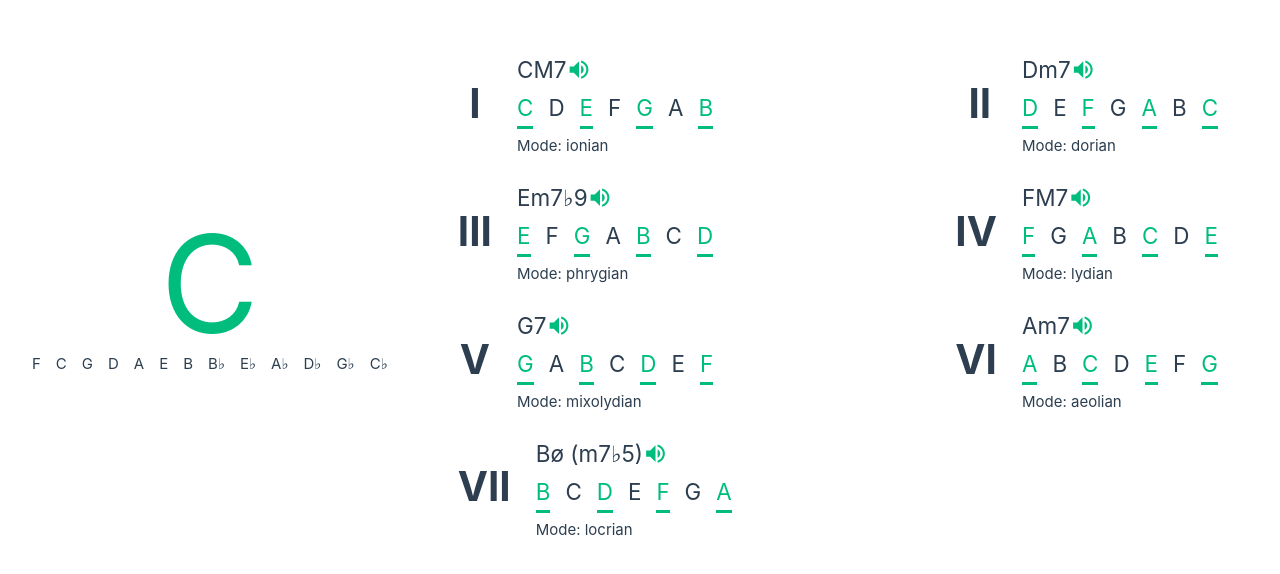
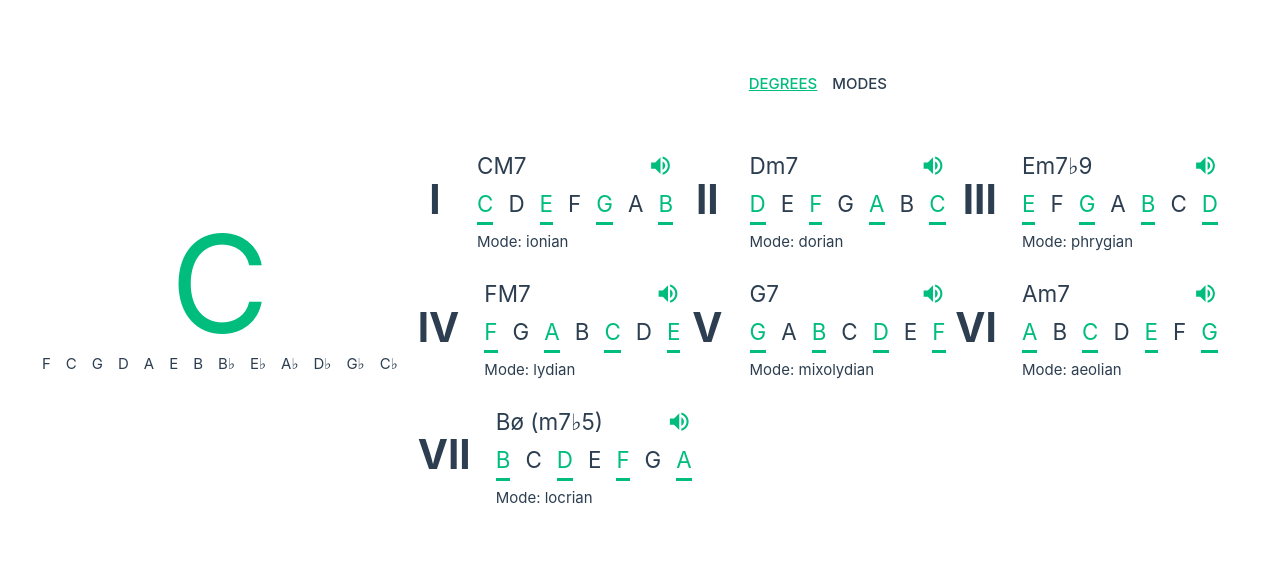
Before and after one commit to syl-p/easy-music-key-react, a React (Vite) app: page / in a window 1280 px wide. Shown: the part 104-678 px from the top of the page. Built offline with nearby package versions, Linux system fonts and the light colour scheme.

Commit message:
feat: dynamic change between degree and mode

```diff
--- a/src/App.jsx
+++ b/src/App.jsx
@@ -2,13 +2,15 @@ import { useState } from 'react'
 import Scale from "./utils/scale.class.js";
 import Degree from "./components/Degree.jsx";
 import Selector from "./components/Selector.jsx";
+import TonePlayer from "./utils/tone-player.class.js";
 
 function App() {
+  const tone = new TonePlayer()
   const [key, setKey] = useState({
     fonda: 'C',
     type: 'major',
     view: 'degree',
-    scale: new Scale('C')
+    scale: new Scale('C'),
   })
 
   function changeKey (fonda){
@@ -20,6 +22,19 @@ function App() {
     }))
   }
 
+  function changeView (view) {
+    setKey(state => ({
+      fonda: state.fonda,
+      type: state.type,
+      view: view,
+      scale: new Scale(state.fonda)
+    }))
+  }
+
+  function sound(notes) {
+    tone.play_chord(notes)
+  }
+
   const iterations = Array.from({length: 7}, (_, index) => index)
 
   return (
@@ -27,19 +42,35 @@ function App() {
       <aside>
         <Selector onChangeCallback={changeKey}></Selector>
       </aside>
+      <section>
+        <nav>
+          <ul>
+            <li>
+              <a onClick={() => changeView('degree')} className={ key.view === 'degree' ? 'active' : null}>
+                Degrees
+              </a>
+            </li>
+            <li>
+              <a onClick={() => changeView('mode')} className={ key.view === 'mode' ? 'active' : null}>
+                Modes
+              </a>
+            </li>
+          </ul>
+        </nav>
         <article>
           <ul className="degrees__list">
             {
               iterations.map((iteration) =>
                 (
                   <li key={iteration}>
-                  <Degree degree={key.scale.degrees[iteration]} mode={key.scale.modes[iteration]}/>
+                    <Degree view={key.view} degree={key.scale.degrees[iteration]} mode={key.scale.modes[iteration]} soundCallback={sound}/>
                   </li>
                 )
               )
             }
           </ul>
         </article>
+      </section>
     </main>
   )
 }
--- a/src/components/Degree.jsx
+++ b/src/components/Degree.jsx
@@ -1,4 +1,4 @@
-export default function Degree({degree, mode}){
+export default function Degree({view, degree, mode, soundCallback}){
   return (
     <div className="degree">
       <span className="degree__index">
@@ -6,14 +6,16 @@ export default function Degree({degree, mode}){
       </span>
       <div className="degree__infos">
         <div className="degree__infos__title">
-          <h2>{degree.notation}</h2>
-          <a href="#">
+          <h2>
+            {view === 'degree' ? degree.notation : mode.name}
+          </h2>
+          <a onClick={() => soundCallback(degree.notes)}>
             <i className="mdi mdi-volume-high"></i>
           </a>
         </div>
         <ul className="degree__infos__content">
           {mode.notes.map(note => (
-            <li key={note} className={degree.notes.includes(note) ? 'active' : null}>{note}</li>
+            <li key={note} className={view === 'degree' && degree.notes.includes(note) ? 'active' : null}>{note}</li>
           ))}
         </ul>
         <p>Mode: {mode.name}</p>
--- a/src/index.css
+++ b/src/index.css
@@ -75,6 +75,7 @@ body {
 }
 
 #root {
+  padding: 10px;
   min-height: 100vh;
   display: flex;
   flex-direction: column;
@@ -143,6 +144,31 @@ footer {
   text-align: center;
 }
 
+nav {
+  width: 100%;
+  text-align: center;
+  margin: 20px 0;
+}
+
+nav ul {
+  padding: 0;
+  display: flex;
+  list-style: none;
+  gap: 15px;
+  margin: auto;
+  justify-content: center;
+}
+
+nav ul li a {
+  text-transform: uppercase;
+  color: var(--color-text);
+  cursor: pointer;
+}
+
+nav ul li a.active {
+  color: var(--vt-c-green);
+  text-decoration: underline;
+}
 
 .selector {
   list-style: none;
@@ -151,8 +177,15 @@ footer {
   gap: 15px;
 }
 
+
+.degrees__list{
+  list-style: none;
+  padding: 20px;
+  margin: auto;
+}
+
 .degree {
-  padding: 10px 30px;
+  padding: 10px 0;
   display: grid;
   grid-template-columns: 0.5fr 3fr;
   align-content: center;
@@ -176,6 +209,10 @@ footer {
   align-items: center;
 }
 
+.degree__infos__title h2 {
+  flex: 1;
+}
+
 .degree__infos__title a {
   font-size: 25px;
   color: var(--vt-c-green);
@@ -194,13 +231,6 @@ footer {
 .degree__infos__content li.active {
   color: var(--vt-c-green);
   border-bottom: 3px solid var(--vt-c-green);
-}
-
-
-.degree__list{
-  list-style: none;
-  padding: 0;
-  margin: 0;
 }
 
 @media (min-width: 1024px) {
```
Lines whose indentation alone changed are shown as unchanged.
